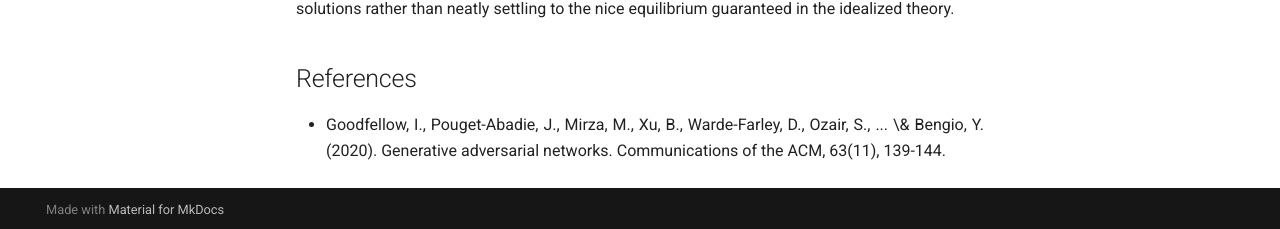
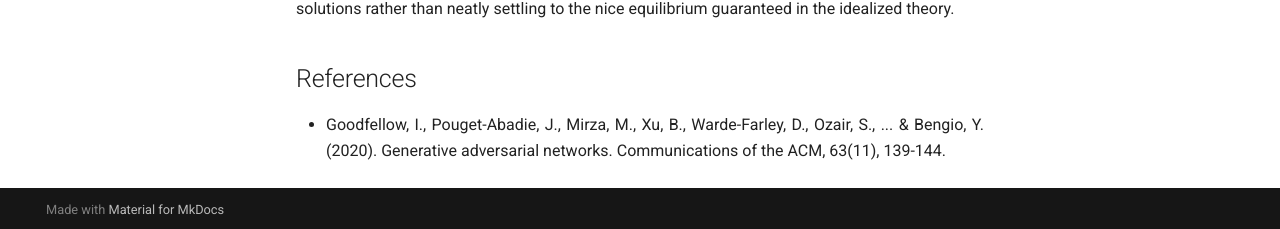
Before and after one commit to pj1911/my-wiki, an MkDocs documentation site: the page built from docs/Generative Adversarial Networks.md, in a window 1280 px wide and 900 px high, scrolled down 2850 px. Shown: the part 668-897 px from the top of the window. Built offline with MkDocs 1.6.1 and Material for MkDocs 9.7.7, drawn with Linux system fonts in a browser that asks for light colours.

```diff
--- a/docs/Generative Adversarial Networks.md
+++ b/docs/Generative Adversarial Networks.md
@@ -164,4 +164,4 @@ oscillate, diverge, or collapse to poor solutions rather than neatly settling
 to the nice equilibrium guaranteed in the idealized theory.
 
 ## References
-- Goodfellow, I., Pouget-Abadie, J., Mirza, M., Xu, B., Warde-Farley, D., Ozair, S., ... \& Bengio, Y. (2020). Generative adversarial networks. Communications of the ACM, 63(11), 139-144.
+- Goodfellow, I., Pouget-Abadie, J., Mirza, M., Xu, B., Warde-Farley, D., Ozair, S., ... & Bengio, Y. (2020). Generative adversarial networks. Communications of the ACM, 63(11), 139-144.
```
